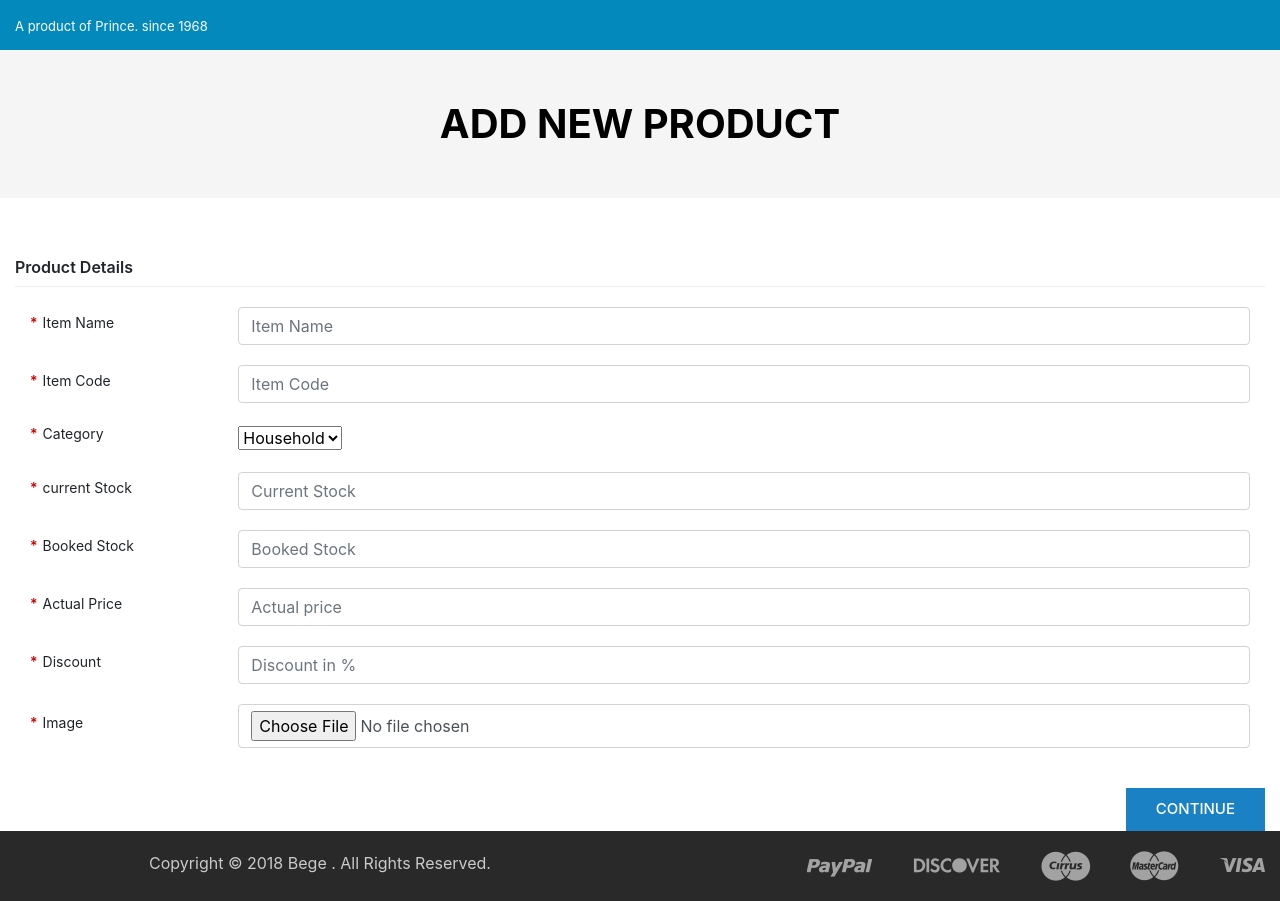
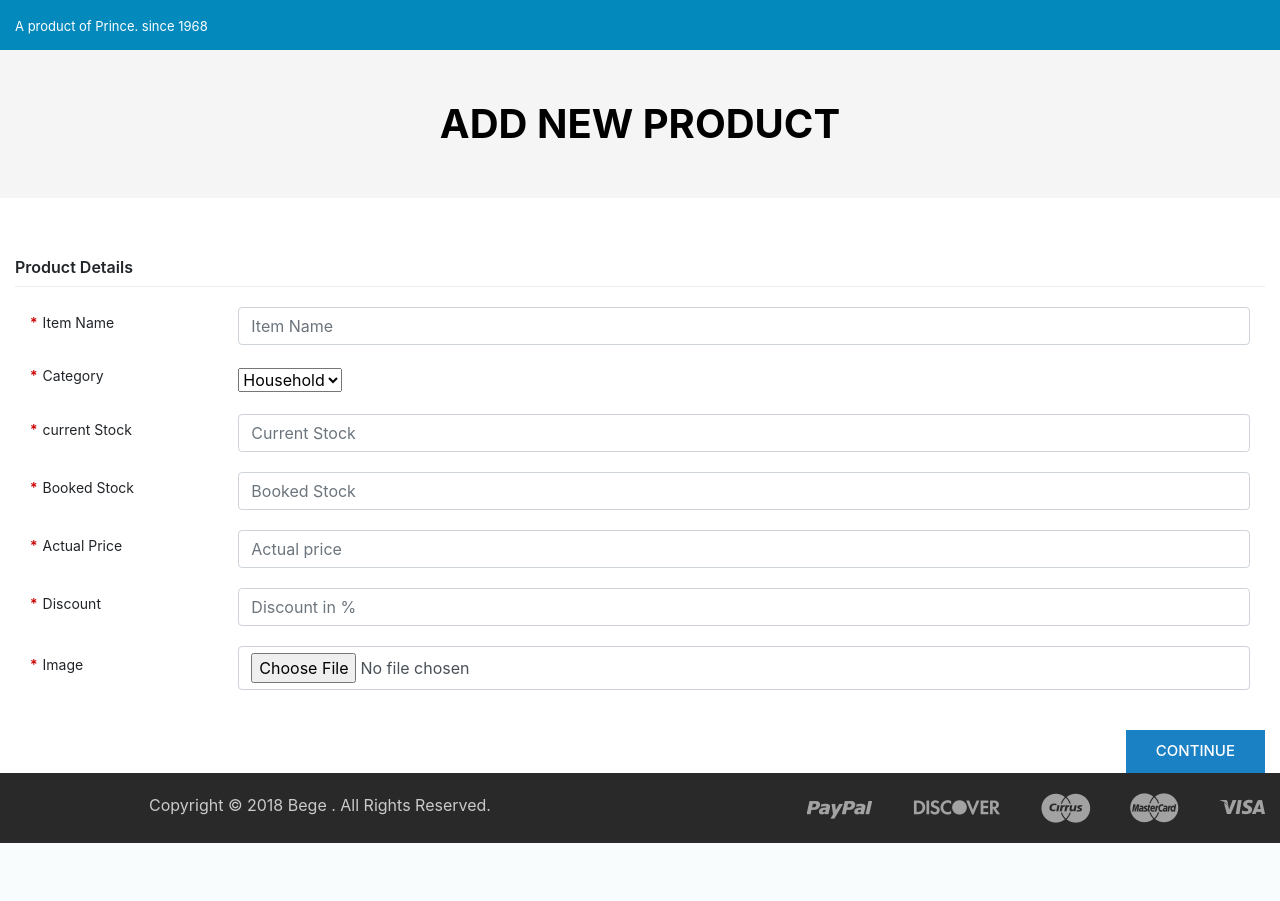
Before and after one commit to deepuvkrish/nadar, a PHP site: page /ecom/newproduct.php in a window 1280 px wide. After the commit the page ends 843 px from the top, so only its background shows below. Run offline with PHP 8.4, Linux system fonts and the light colour scheme; some libraries are stand-ins or nearby versions.

Commit message:
item code removed from insertion admin page

```diff
--- a/newproduct.php
+++ b/newproduct.php
@@ -55,12 +55,7 @@
                                             <input type="text" class="form-control" name="name" id="f-name" placeholder="Item Name">
                                         </div>
                                     </div>
-                                    <div class="form-group d-md-flex align-items-md-center">
-                                        <label class="control-label col-md-2" for="l-name"><span class="require">*</span>Item Code</label>
-                                        <div class="col-md-10">
-                                            <input type="text" class="form-control" name="code" id="l-name" placeholder="Item Code">
-                                        </div>
-                                    </div>
+
 
 
 
```
